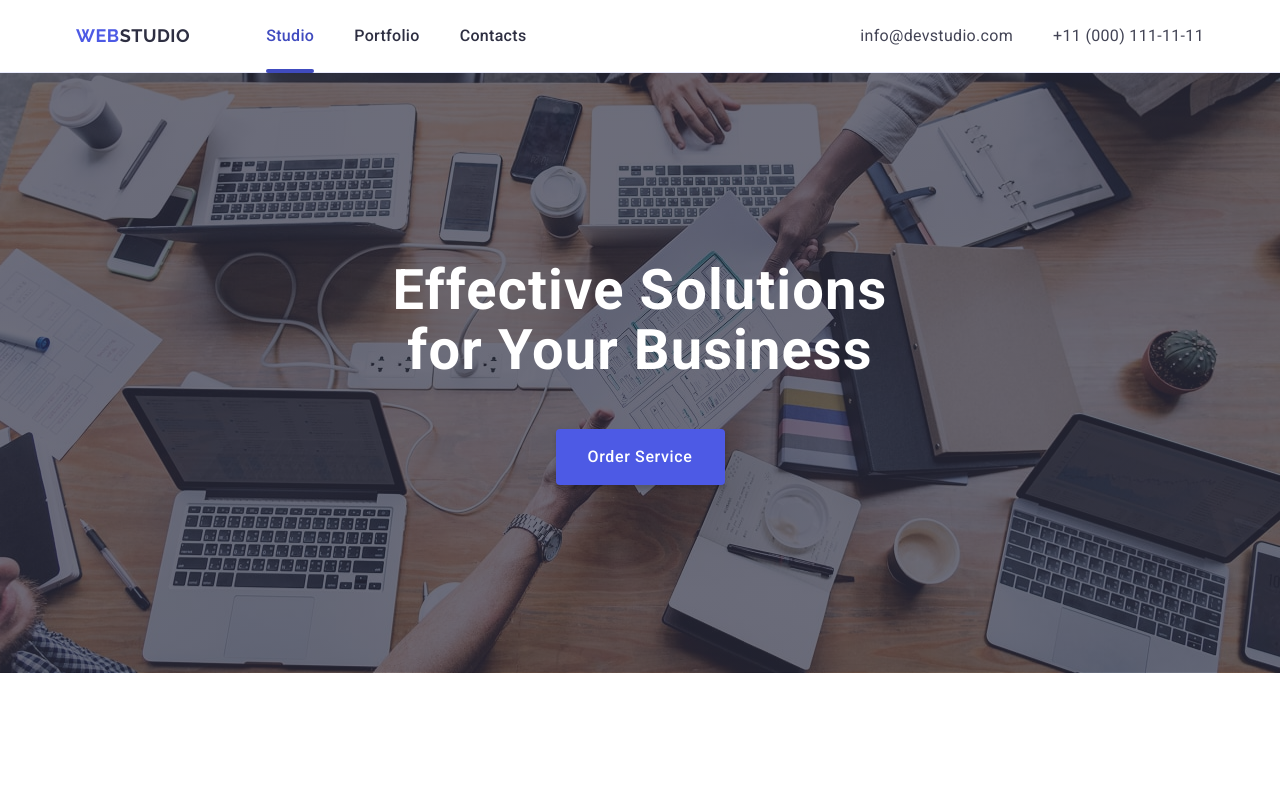
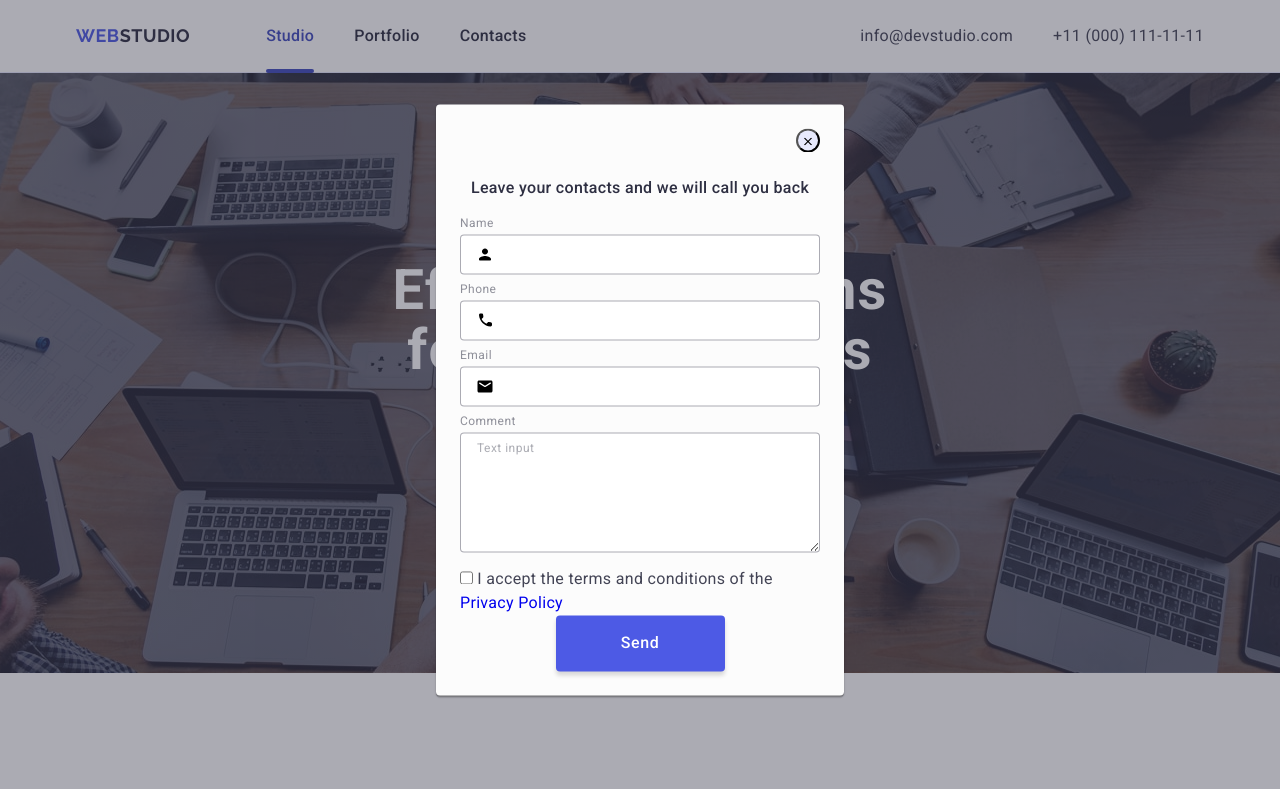
Before and after one commit to E-Vit/goit-markup-hw-05, a plain HTML site: page index.html in a window 1280 px wide. Shown: the top 789 px of the page. Drawn offline with nearby package versions, Linux system fonts and the light colour scheme.

Commit message:
add index file

```diff
--- a/css/styles.css
+++ b/css/styles.css
@@ -200,7 +200,7 @@ img
     color: #FFFFFF;
 }
 
-.introduction-banner-button
+.modal-button
 {
     display: block;
     margin: auto;
@@ -219,14 +219,10 @@ img
     transition: background-color 250ms cubic-bezier(0.4, 0, 0.2, 1);
 }
 
-.introduction-banner button:hover
+.modal-button:hover,
+.modal-button:focus
 {
     background-color: #404BBF;
-}
-
-.introduction-banner button:focus
-{
-    background: #404BBF;
 }
 
 /*section strategy*/
@@ -490,9 +486,16 @@ img
 }
 
 .footer-social-link:hover,
-.footer-social-link:focus
+.footer-social-link:focus,
+.button-subscribe:hover,
+.button-subscribe:focus
 {
     background-color: #31D0AA;
+}
+
+.footer-subscribe-box
+{
+margin-left: auto;
 }
 
 .footer-subscribe
@@ -528,10 +531,15 @@ img
     background: #2e2f42;
 }
 
+.footer-placeholder:hover,
+.footer-placeholder:focus
+{
+    border-color: #31D0AA;
+}
+
 .button-subscribe
 {
     display: block;
-    margin-top: 40px;
     position: relative;
     width: 165px;
     height: 40px;
@@ -558,3 +566,170 @@ img
     transform: translateY(-50%);
     cursor: pointer;
 }
+
+/*modal*/
+
+.backdrop
+{
+position: fixed;
+top: 0;
+left: 0;
+width: 100%;
+height: 100%;
+z-index: 999;
+opacity: 0;
+pointer-events: none;
+visibility: hidden;
+background-color: rgba(46, 47, 66, 0.4);
+transition: opaciti 250ms cubic-bezier(0.4, 0, 0.2, 1),
+visibility 250ms cubic-bezier(0.4, 0, 0.2, 1);
+}
+
+.backdrop.is-open
+{
+    opacity: 1;
+    pointer-events: auto;
+    visibility: visible;
+}
+
+.modal
+{
+    position: absolute;
+    top: 50%;
+    left: 50%;
+    transform: translate(-50%, -50%);
+    width: 408px;
+    min-height: 584px;
+    box-shadow: 0 1px 1px 0 rgba(0, 0, 0, 0.14), 0 1px 3px 0 rgba(0, 0, 0, 0.12), 0 2px 1px 0 rgba(0, 0, 0, 0.2);
+    background-color: #FCFCFC;
+    border-radius: 4px;
+    padding: 24px;
+    transition: transform 250ms cubic-bezier(0.4, 0, 0.2, 1);
+}
+
+.backdrop:not(.is-open) .modal
+{
+    transform: translate(-50%, -50%) scale(1.5);
+}
+
+.button-close
+{
+    position: absolute;
+    top: 24px;
+    right: 24px;
+    cursor: pointer;
+    width: 24px;
+    height: 24px;
+    background-color: #E7E9FC;
+    border-radius: 50%;
+    transition: background-color 250ms cubic-bezier(0.4, 0, 0.2, 1);
+}
+
+.modal-title
+{
+    color: #2E2F42;
+    margin-top: 48px;
+    margin-bottom: 16px;
+    font-family: "Roboto", sans-serif;
+    font-weight: 500;
+    font-size: 16px;
+    line-height: 1.5;
+    letter-spacing: 0.02em;
+    text-align: center;
+
+}
+
+.form-field
+{
+    display: flex;
+    flex-direction: column;
+    margin-bottom: 8px;
+}
+
+.form-field label
+{
+margin-bottom: 4px;
+}
+
+.form-label
+{
+    font-family: "Roboto", sans-serif;
+    font-weight: 400;
+    font-size: 12px;
+    line-height: 1.17;
+    letter-spacing: 0.04em;
+    color: #8E8F99;
+}
+
+.input-wrapper,
+.description-wrapper
+{
+    position: relative;
+}
+
+.form-field svg
+{
+    position: absolute;
+    top: 50%;
+    left: 16px;
+    transform: translateY(-50%);
+    cursor: pointer;
+}
+
+.form-field input
+{
+    border: none;
+    border: 1px solid rgba(46, 47, 66, 0.4);
+    border-radius: 4px;
+    width: 360px;
+    height: 40px;
+    padding-left: 38px;
+    outline: none;
+}
+
+.form-field input:hover,
+.form-field input:focus,
+.form-field textarea:hover,
+.form-field textarea:focus
+{
+    border: 1px solid #4D5AE5;
+}
+
+.form-field input:hover + svg,
+.form-field input:focus + svg
+{
+    fill: #4D5AE5;
+}
+
+.form-field textarea
+{
+    border: none;
+    border: 1px solid rgba(46, 47, 66, 0.4);
+    border-radius: 4px;
+    width: 360px;
+    height: 120px;
+    padding-top: 8px;
+    padding-left: 16px;
+    outline: none;
+}
+
+.form-field textarea::placeholder
+{
+    font-family: "Roboto", sans-serif;
+    font-weight: 400;
+    font-size: 12px;
+    line-height: 1.17;
+    letter-spacing: 0.04em;
+    color: rgba(46, 47, 66, 0.4);
+}
+
+.form-field textarea:focus::placeholder,
+.form-field textarea:hover::placeholder
+{
+    color: #4D5AE5;
+}
+
+.check
+{
+    display: block;
+}
--- a/index.html
+++ b/index.html
@@ -58,7 +58,7 @@
           <h1 class="introduction-banner-hero">
             Effective Solutions for Your Business
           </h1>
-          <button class="introduction-banner-button" type="button">
+          <button class="introduction-banner-button modal-button" type="button">
             Order Service
           </button>
         </div>
@@ -508,9 +508,10 @@
             </li>
           </ul>
         </div>
+        <div class="footer-subscribe-box">
+          <p class="footer-title">Subscribe</p>
           <form class="footer-subscribe" bis_skin_checked="1">
             <label class="footer-label">
-            <span class="footer-title">Subscribe</span>
               <input
                 class="footer-placeholder"
                 type="email"
@@ -526,6 +527,87 @@
             </button>
           </form>
         </div>
+      </div>
     </footer>
+
+    <div class="backdrop is-open">
+      <div class="modal">
+        <button class="button-close" type="submit">
+          <svg class="close" width="8" height="8">
+            <use href="./images/icons.svg#icon-close"></use>
+          </svg>
+        </button>
+        <p class="modal-title">Leave your contacts and we will call you back</p>
+        <form class="modal-form">
+          <div class="form-field">
+            <label class="form-label" for="input-name">Name</label>
+            <div class="input-wrapper">
+              <input
+                class="form-input"
+                name="input-name"
+                id="input-name"
+                type="text"
+              />
+              <svg class="form-icon" width="18" height="18">
+                <use href="./images/icons.svg#icon-person"></use>
+              </svg>
+            </div>
+          </div>
+          <div class="form-field">
+            <label class="form-label" for="input-phone">Phone</label>
+            <div class="input-wrapper">
+              <input
+                class="form-input"
+                name="input-phone"
+                id="input-phone"
+                type="tel"
+              />
+              <svg class="form-icon" width="18" height="24">
+                <use href="./images/icons.svg#icon-phone"></use>
+              </svg>
+            </div>
+          </div>
+          <div class="form-field">
+            <label class="form-label" for="input-name">Email</label>
+            <div class="input-wrapper">
+              <input
+                class="form-input"
+                name="input-email"
+                id="input-email"
+                type="email"
+              />
+              <svg class="form-icon" width="18" height="24">
+                <use href="./images/icons.svg#icon-email"></use>
+              </svg>
+            </div>
+          </div>
+          <div class="form-field">
+            <label class="form-label" for="description-name">Comment</label>
+            <div class="description-wrapper">
+              <textarea
+                class="form-input"
+                name="description"
+                placeholder="Text input"
+                rows="5"
+              ></textarea>
+            </div>
+          </div>
+          <label class="check">
+            <input class="check-input" type="checkbox" />
+            <span class="check-box"></span>
+            I accept the terms and conditions of the
+            <a
+              class="check-box-privacy"
+              href="https://goo.gl/maps/WZ4K6XMvHU7FkgWB7"
+              target="_blank"
+              >Privacy Policy</a
+            >
+          </label>
+          <button class="modal-button modal-button-send" type="button">
+            Send
+          </button>
+        </form>
+      </div>
+    </div>
   </body>
 </html>
```
Lines whose indentation alone changed are shown as unchanged.
